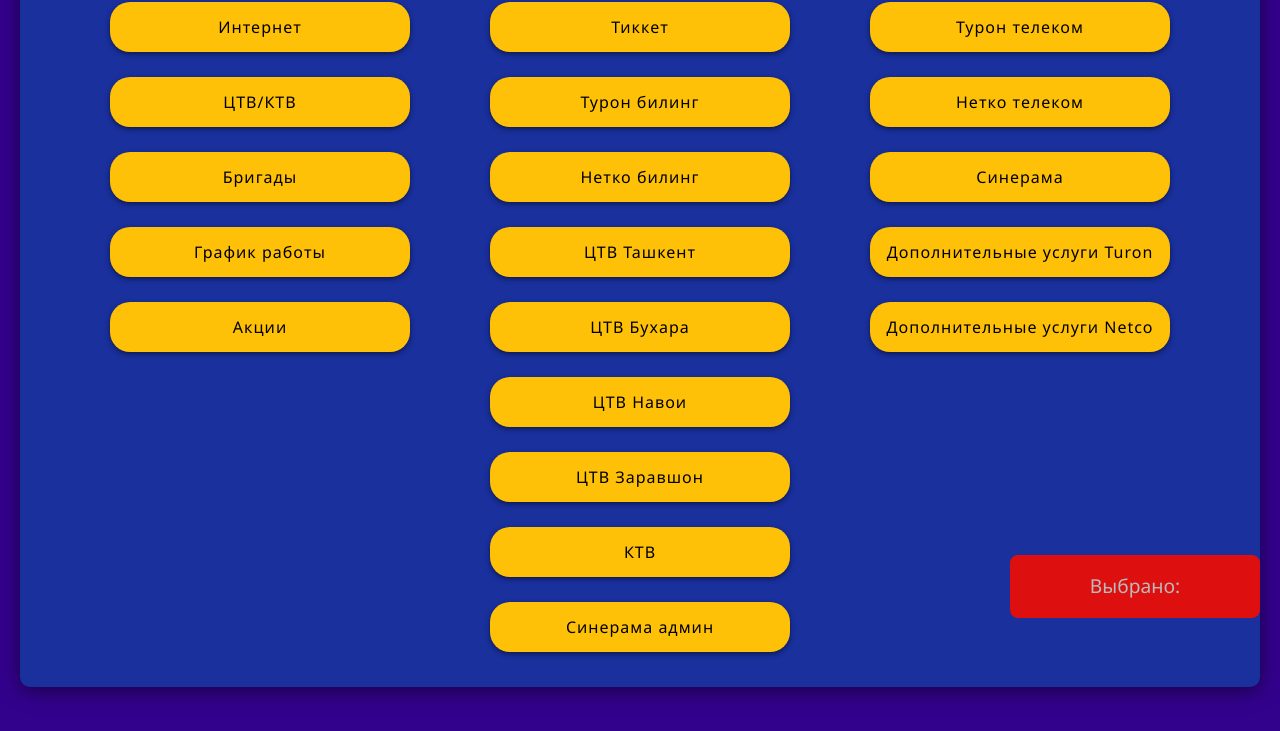
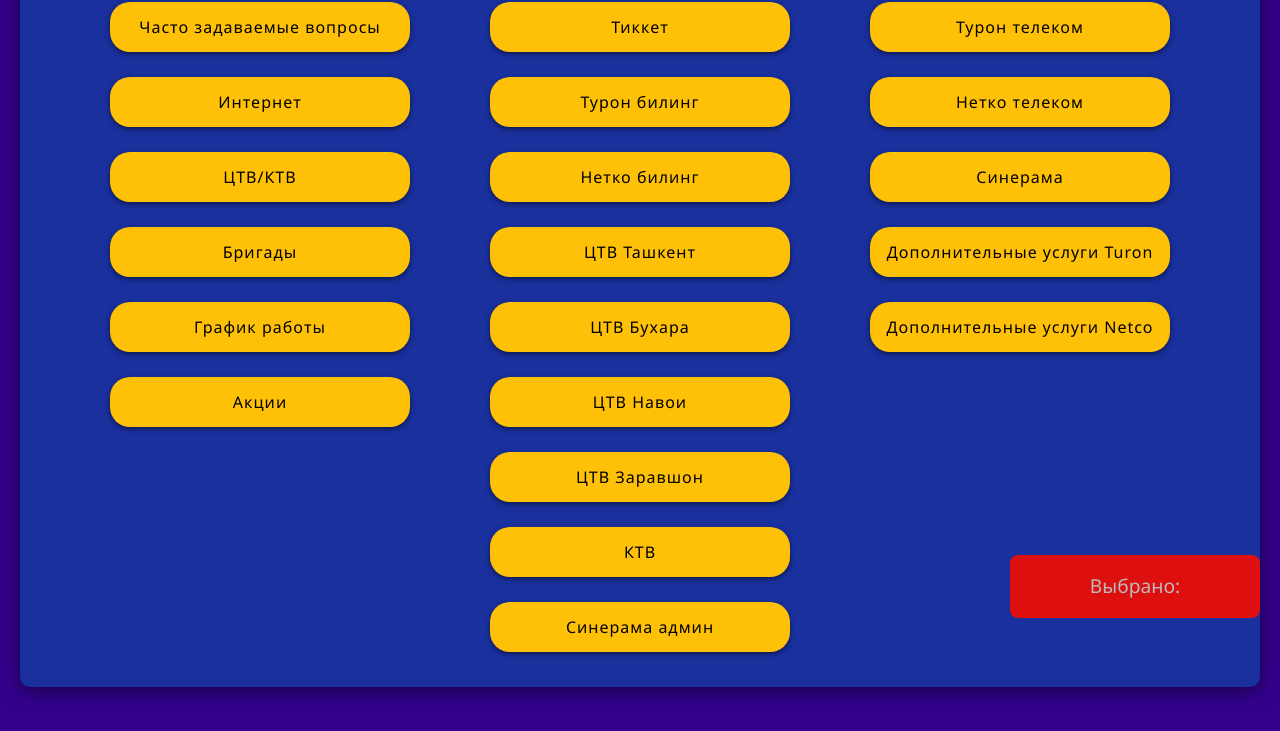
Before and after one commit to mirtalipov/turon, a website: page instrument tex.html in a window 1280 px wide. Shown: the part 162-893 px from the top of the page. Drawn offline with nearby package versions, Linux system fonts and the light colour scheme.

Commit message:
Update instrument tex.html

```diff
--- a/instrument tex.html
+++ b/instrument tex.html
@@ -39,6 +39,7 @@
       <div class="row">
         <div class="col">
           <h2>Информация</h2>
+          <a href="https://docs.google.com/presentation/d/1RgKRy1HQWDDltEsLuhP8I5Yn2IHZns7g/edit?usp=drive_link&ouid=110367709563560033304&rtpof=true&sd=true"><button type="button" class="btn btn-warning" id="googledoc">Часто задаваемые вопросы</button></a><br>
           <a href="internettex.html"><button type="button" class="btn btn-warning" id="googledoc">Интернет</button></a><br>
           <a href="цтв.html"><button type="button" class="btn btn-warning" id="googledoc">ЦТВ/КТВ</button></a><br>
           <a href=""><button type="button" class="btn btn-warning" id="googledoc">Бригады</button></a><br>
```
